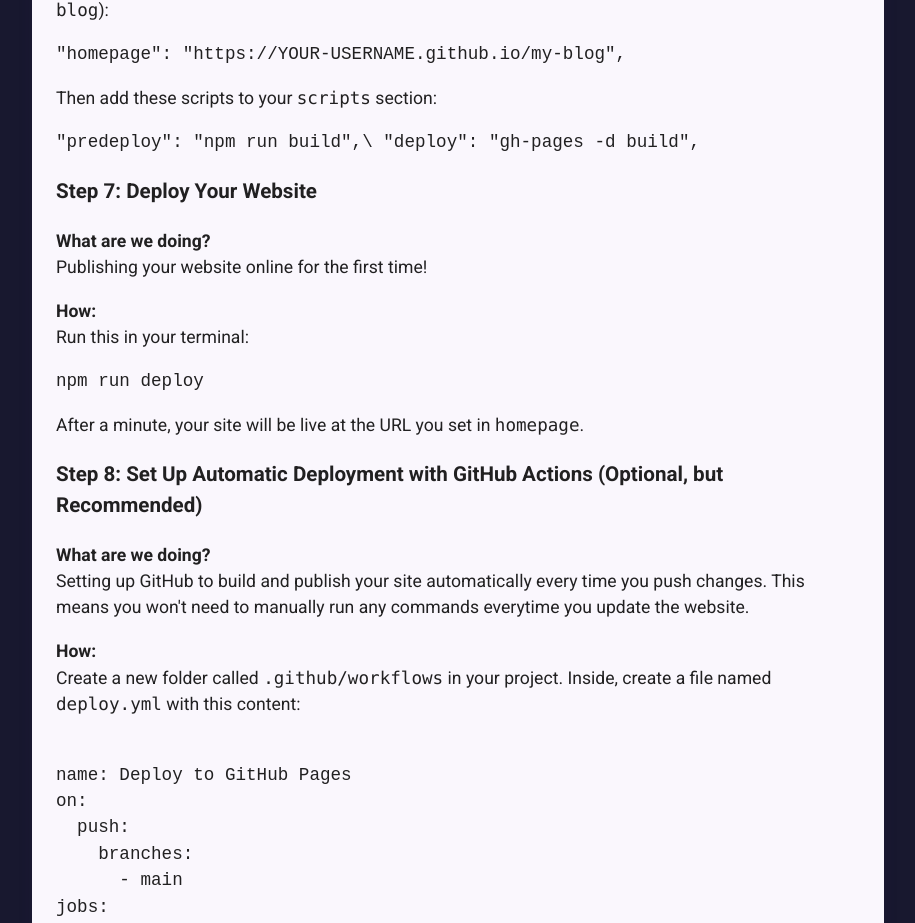
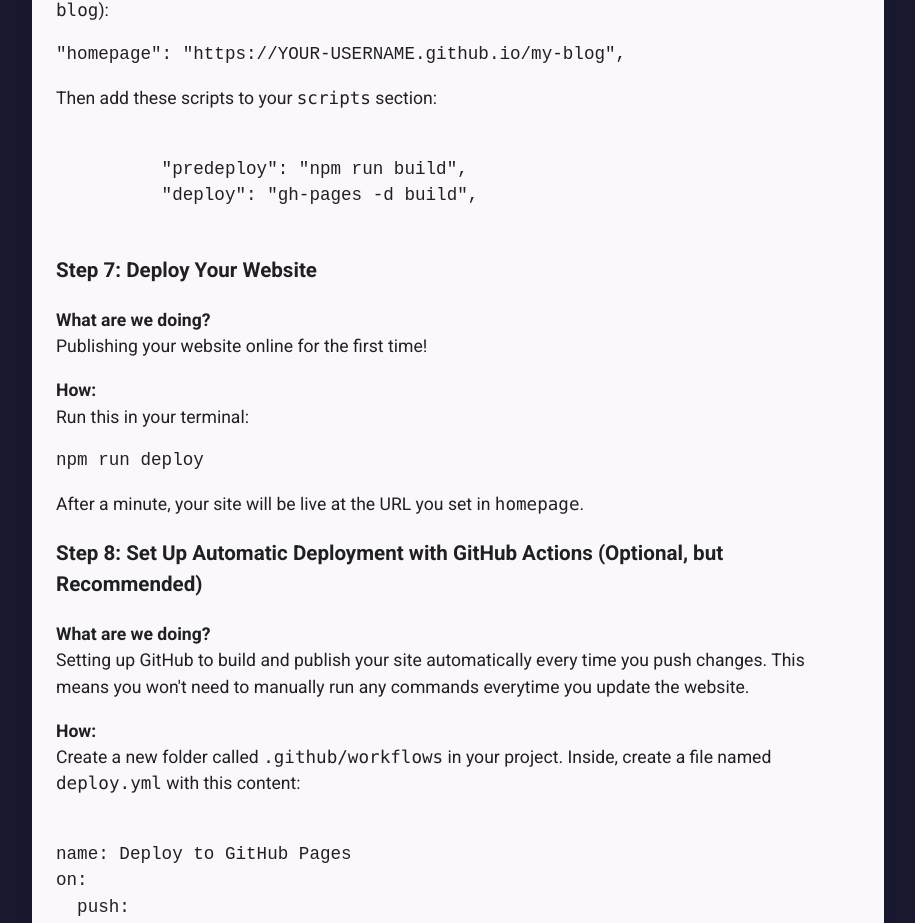
Before and after one commit to cmbrown44/ShiftChange, a React (Create React App) app: page / in a window 1280 px wide. Shown: the part 2420-3343 px from the top of the page, without its empty margins (182-1097 px from the left). Built offline with nearby package versions, Linux system fonts and the light colour scheme.

Commit message:
Feat: updating blog steps

```diff
--- a/src/posts.js
+++ b/src/posts.js
@@ -122,10 +122,11 @@ const posts = [
           Then add these scripts to your <code>scripts</code> section:
         </p>
         <pre>
-          "predeploy": "npm run build",\
+          {`
+          "predeploy": "npm run build",
           "deploy": "gh-pages -d build",
+          `}
         </pre>
-
         <h3>Step 7: Deploy Your Website</h3>
         <p>
           <strong>What are we doing?</strong><br />
```
